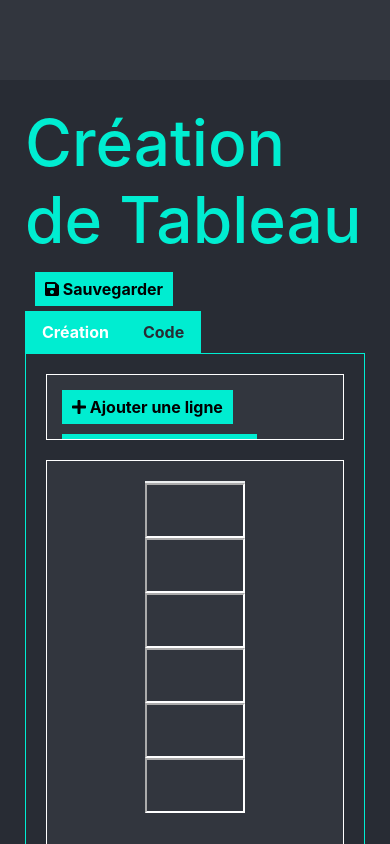
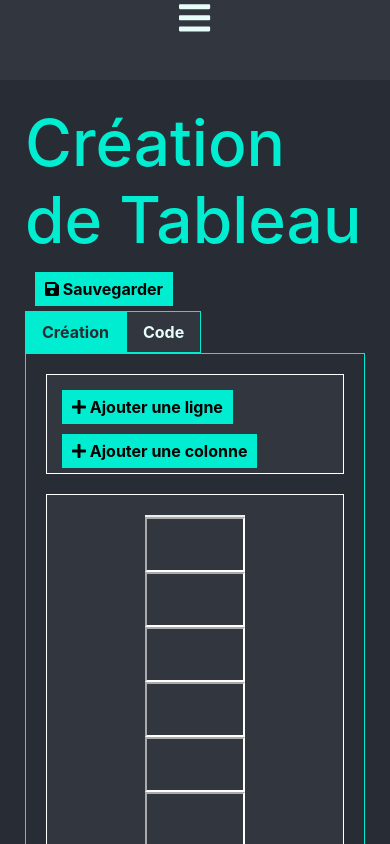
Before and after one commit to eriwyn/kashyyyk, a React (Create React App) app: page /creation-tableau in a window 390 px wide. Shown: the top 844 px of the page. Built offline with nearby package versions, Linux system fonts and the light colour scheme.

Commit message:
petites corrections de css par ci par la , changement de couelurs et effet de hover

```diff
--- a/src/components/Header.js
+++ b/src/components/Header.js
@@ -1,7 +1,8 @@
 import React from 'react';
 import { connect } from "react-redux";
 import {NavLink,Link} from "react-router-dom";
-
+import { FontAwesomeIcon } from '@fortawesome/react-fontawesome'
+import { faBars } from '@fortawesome/free-solid-svg-icons'
 import '../css/components/header.scss';
 
 function Header(props){
@@ -19,11 +20,19 @@ function Header(props){
     //   return <a onClick={changementEtatCo} href="#">Se Connecter</a>
     // }
 
+
     return <NavLink to="/connect"  activeClassName="active">Se connecter</NavLink>
+  }
+
+  function classToggle() {
+    const navs = document.querySelectorAll('.Navbar__Items')
+
+    navs.forEach(nav => nav.classList.toggle('Navbar__ToggleShow'));
   }
 
   return <header className="Navbar">
     <Link to="/home" className="Navbar__Link logo"><img src="logo.svg" id="logo" alt="Kashyyyk" /></Link>
+    <FontAwesomeIcon icon={faBars} className="Navbar__Link Navbar__Link-toggle" onClick={classToggle} size="2x"/>
     <nav className="Navbar__Items">
       <ul>
         <li><NavLink to="/home"  activeClassName='active'>Accueil</NavLink></li>
--- a/src/css/components/header.scss
+++ b/src/css/components/header.scss
@@ -10,6 +10,7 @@ header {
   display:flex;
   width:100%;
   padding-bottom:5vh;
+  z-index: 1000;
 
 
   nav{
@@ -56,6 +57,7 @@ header {
     ul{
       flex-direction:column;
       align-items:center;
+      background-color:$colorHeaderFooter;
     }
 
     .Navbar__Items {
@@ -72,10 +74,6 @@ header {
       cursor: pointer;
     }
 
-    header{
-      height:initial;
-    }
-
     #logo{
       display:none;
     }
--- a/src/css/components/modal.scss
+++ b/src/css/components/modal.scss
@@ -2,11 +2,12 @@
 
 .modal {
   width: 500px;
-  background: $colorSombre;
+  background: #eee;
   height: auto;
   border: 1px solid #ccc;
   transition: 1.1s ease-out;
   box-shadow: -2rem 2rem 2rem rgba(0, 0, 0, 0.2);
+  color:$colorSombre;
   filter: blur(0);
   transform: scale(1);
   opacity: 1;
@@ -73,3 +74,6 @@
   margin-right:5px;
   cursor:pointer;
 }
+
+.modal .actions .btnSuppression:hover{
+  color:$colorSombre;}
--- a/src/css/creation/tab.scss
+++ b/src/css/creation/tab.scss
@@ -7,13 +7,15 @@
     color:$colorSombre;
     font-size: 1em;
     font-weight: bold;
-    background-color: $colorBleuClair;
+    background-color: $colorHeaderFooter;
+    color:$colorClaire;
     &:hover{
-        color:#fff;
+        color:$colorBleuClair;
     }
     display: inline-block;
 
     &.tab-active {
-        color: #fff;
+        color: $colorSombre;
+        background-color: $colorBleuClair;
     }
 }
--- a/src/css/creation/toolBox.scss
+++ b/src/css/creation/toolBox.scss
@@ -2,7 +2,7 @@
 
 .boiteAOutils {
   padding: 10px;
-  max-height: 66px;
+  max-height: 100px;
   overflow-y: scroll;
 }
 
```
